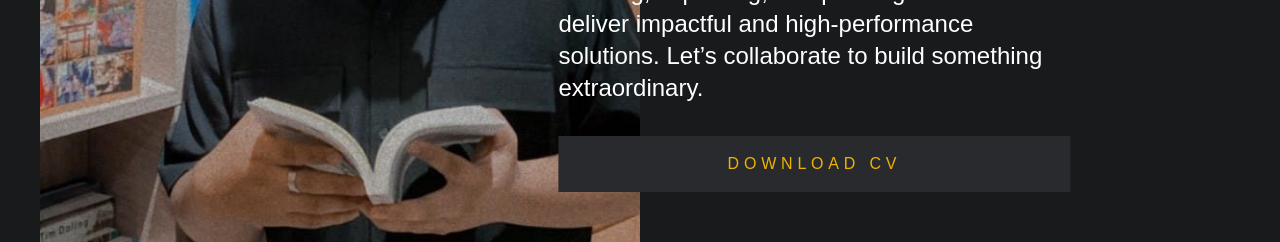
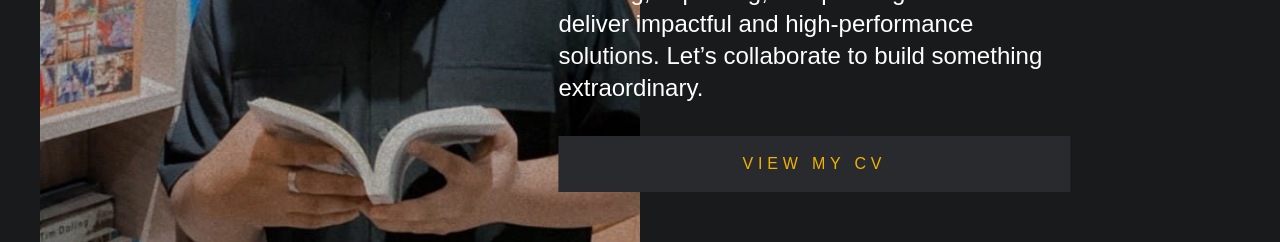
Before and after one commit to NguynKng/My-Porfolio, a React (Vite) app: page / in a window 1280 px wide. Shown: the part 1340-1582 px from the top of the page. Built offline with nearby package versions, Linux system fonts and the light colour scheme.

Commit message:
add cv to folder

```diff
--- a/src/components/About.tsx
+++ b/src/components/About.tsx
@@ -1,3 +1,5 @@
+import { Link } from "react-router-dom";
+
 export default function About() {
   const educationData = [
     {
@@ -24,9 +26,9 @@ export default function About() {
             <p className="text-white mt-8 text-lg md:text-2xl font-medium">
                 I'm Nguyen Khang, a passionate web developer based in Ho Chi Minh City with a deep drive to create meaningful and scalable digital experiences. I specialize in building robust backend systems, RESTful APIs, and managing complex databases. I’m fueled by the challenge of turning ideas into reality — constantly learning, improving, and pushing boundaries to deliver impactful and high-performance solutions. Let’s collaborate to build something extraordinary.
             </p>
-            <button className="w-full tracking-[0.3em] bg-[#282a2e] hover:bg-white hover:text-black text-yellow-500 text-center py-4 mt-8 cursor-pointer">
-              DOWNLOAD CV
-            </button>
+            <Link to="/cv/NguyenHuuNguyenKhang_CV.pdf" target="_blank" rel="noopener noreferrer" className="w-full tracking-[0.3em] bg-[#282a2e] hover:bg-white hover:text-black text-yellow-500 text-center py-4 mt-8 cursor-pointer">
+              VIEW MY CV
+            </Link>
           </div>
         </div>
       </div>
```
Also changed, not shown: 1 other file (tests, documents, lock files or other folders).
